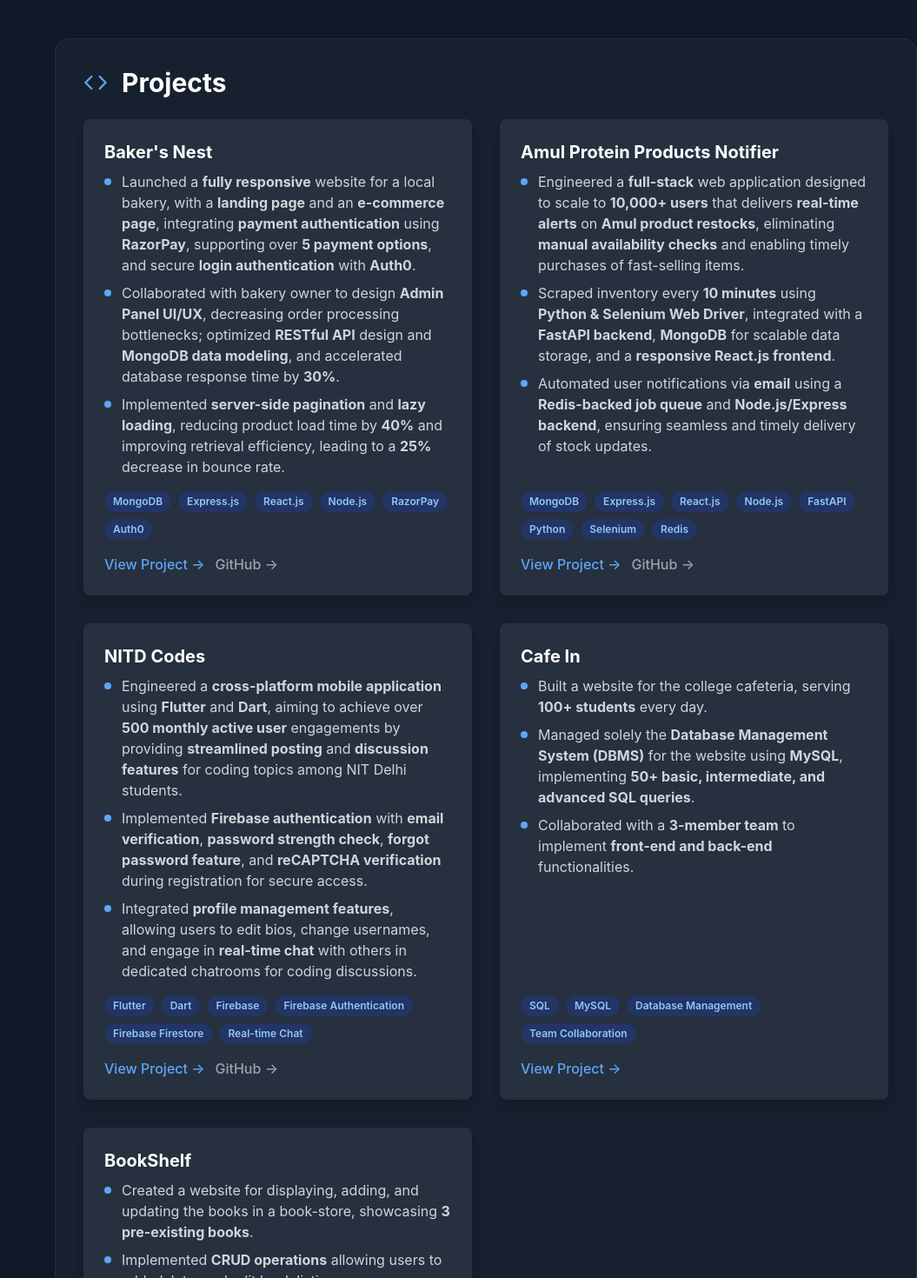
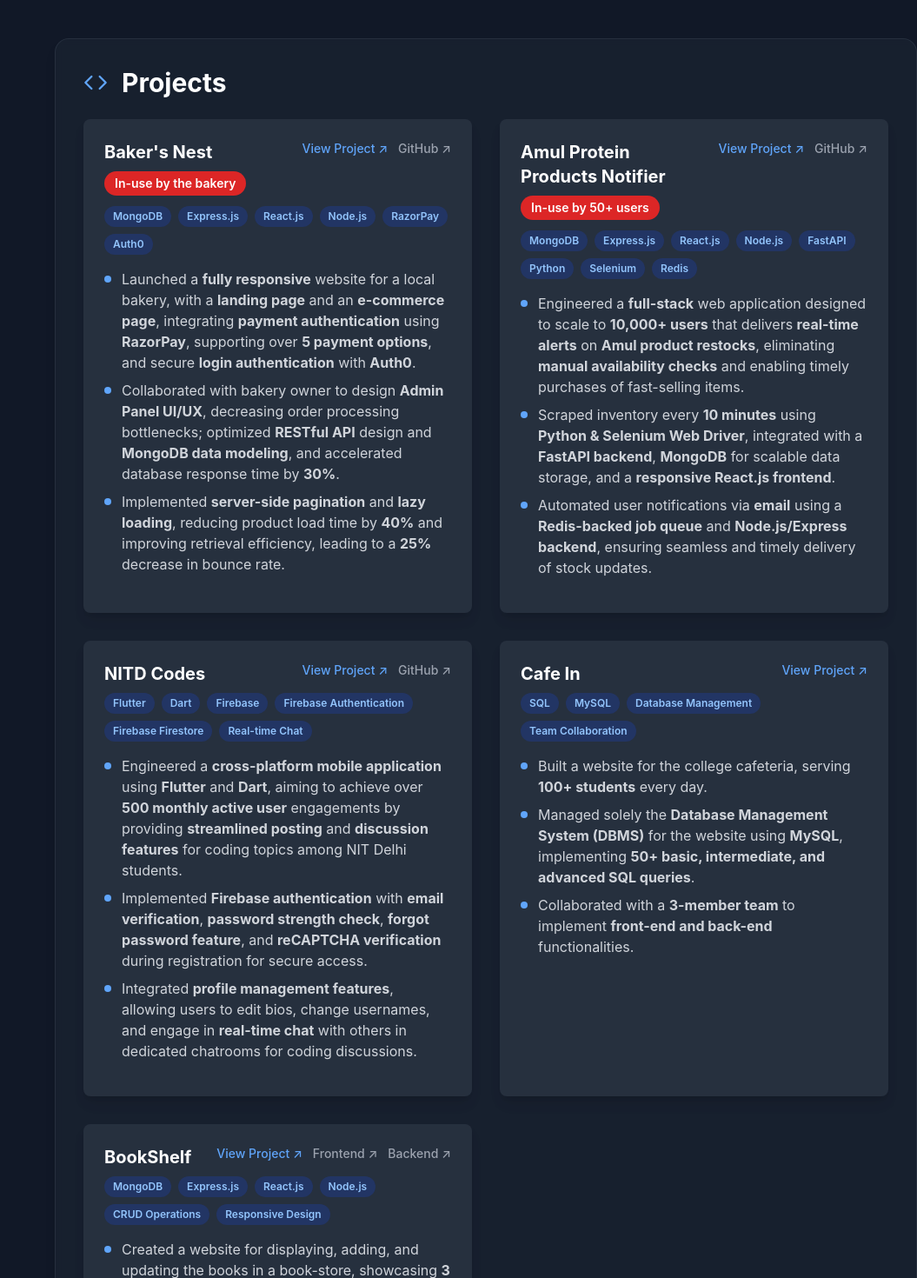
Before and after one commit to Gaurishh/portfolio-website, a Next.js app: page / in a window 1280 px wide. Shown: the part 2640-4110 px from the top of the page at 87% size, without its empty margins (225-1280 px from the left). Built offline with nearby package versions, Linux system fonts and the light colour scheme.

Commit message:
Made changes to projects section

```diff
--- /dev/null
+++ b/components/ClientOnly.js
@@ -0,0 +1,17 @@
+import React, { useState, useEffect } from 'react';
+
+const ClientOnly = ({ children, fallback = null }) => {
+  const [hasMounted, setHasMounted] = useState(false);
+
+  useEffect(() => {
+    setHasMounted(true);
+  }, []);
+
+  if (!hasMounted) {
+    return fallback;
+  }
+
+  return children;
+};
+
+export default ClientOnly;
--- a/components/ExperienceSection.js
+++ b/components/ExperienceSection.js
@@ -1,17 +1,23 @@
-import React from 'react';
+import React, { useState, useEffect } from 'react';
 import { Briefcase } from 'lucide-react';
 import SectionCard from './SectionCard';
 import { experiences } from './constants';
 
 const ExperienceSection = () => {
+    const [isClient, setIsClient] = useState(false);
+
+    useEffect(() => {
+        setIsClient(true);
+    }, []);
+
     return (
         <SectionCard title="Experience" icon={Briefcase}>
             <div className="relative border-l-2 border-blue-500 pl-8">
                 {experiences.map((exp, index) => (
                     <div key={index} className="mb-10">
-                        <div className="absolute w-4 h-4 bg-blue-500 rounded-full -left-2 mt-1.5 border-2 border-gray-900"></div>
-                        <p className="text-sm text-gray-400">{exp.period}</p>
-                        <h3 className="text-xl font-bold text-white mt-1">
+                        <div className="absolute w-4 h-4 bg-blue-500 rounded-full -left-2 mt-1.5 border-2 border-gray-900" suppressHydrationWarning></div>
+                        <p className="text-sm text-gray-400" suppressHydrationWarning>{exp.period}</p>
+                        <h3 className="text-xl font-bold text-white mt-1" suppressHydrationWarning>
                             {exp.role.includes('(6M Intern + Full Time Conversion)') ? (
                                 <>
                                     Software Engineer 1{' '}
@@ -21,17 +27,17 @@ const ExperienceSection = () => {
                                 exp.role
                             )}
                         </h3>
-                        <p className="text-md text-blue-300 mb-2">{exp.company}</p>
+                        <p className="text-md text-blue-300 mb-2" suppressHydrationWarning>{exp.company}</p>
                         <div className="text-gray-300 leading-relaxed space-y-2">
                             {exp.bullets ? (
                                 exp.bullets.map((bullet, index) => (
-                                    <div key={index} className="flex items-start">
-                                        <span className="w-2 h-2 bg-blue-400 rounded-full mr-3 mt-2 flex-shrink-0"></span>
-                                        <p dangerouslySetInnerHTML={{ __html: bullet }}></p>
+                                    <div key={index} className="flex items-start" suppressHydrationWarning>
+                                        <span className="w-2 h-2 bg-blue-400 rounded-full mr-3 mt-2 flex-shrink-0" suppressHydrationWarning></span>
+                                        <p dangerouslySetInnerHTML={{ __html: bullet }} suppressHydrationWarning></p>
                                     </div>
                                 ))
                             ) : (
-                                <p>{exp.description}</p>
+                                <p suppressHydrationWarning>{exp.description}</p>
                             )}
                         </div>
                     </div>
--- a/components/ProjectsSection.js
+++ b/components/ProjectsSection.js
@@ -1,41 +1,63 @@
-import React from 'react';
+import React, { useState, useEffect } from 'react';
 import { Code } from 'lucide-react';
 import SectionCard from './SectionCard';
 import { projects } from './constants';
 
 const ProjectsSection = () => {
+    const [isClient, setIsClient] = useState(false);
+
+    useEffect(() => {
+        setIsClient(true);
+    }, []);
+
     return (
         <SectionCard title="Projects" icon={Code}>
             <div className="grid grid-cols-1 md:grid-cols-2 gap-8">
                 {projects.map(project => (
                     <div key={project.name} className="bg-gray-700/50 p-6 rounded-lg flex flex-col hover:shadow-blue-500/20 shadow-lg transition-shadow">
-                        <h3 className="text-xl font-bold text-white mb-2">{project.name}</h3>
+                        {/* Header with title and links */}
+                        <div className="flex justify-between items-start mb-2">
+                            <h3 className="text-xl font-bold text-white flex-1">{project.name}</h3>
+                            <div className="flex gap-3 ml-4" suppressHydrationWarning>
+                                <a href={project.link} className="text-blue-400 hover:text-blue-300 font-medium text-sm">View Project ↗</a>
+                                {project.name === 'BookShelf' ? (
+                                    <>
+                                        <a href={project.github} className="text-gray-400 hover:text-blue-300 font-medium text-sm">Frontend ↗</a>
+                                        <a href={project.backend} className="text-gray-400 hover:text-blue-300 font-medium text-sm">Backend ↗</a>
+                                    </>
+                                ) : (
+                                    project.github && (
+                                        <a href={project.github} className="text-gray-400 hover:text-blue-300 font-medium text-sm">GitHub ↗</a>
+                                    )
+                                )}
+                            </div>
+                        </div>
+                        {project.name === 'Amul Protein Products Notifier' && (
+                            <div className="bg-red-600 text-white text-sm font-semibold px-3 py-1 rounded-full inline-block mb-3 w-fit">
+                                In-use by 50+ users
+                            </div>
+                        )}
+                        {project.name === 'Baker\'s Nest' && (
+                            <div className="bg-red-600 text-white text-sm font-semibold px-3 py-1 rounded-full inline-block mb-3 w-fit">
+                                In-use by the bakery
+                            </div>
+                        )}
+
+                        {/* Technology tags */}
+                        <div className="flex flex-wrap gap-2 mb-4" suppressHydrationWarning>
+                            {project.tech.map(t => <span key={t} className="bg-blue-900/50 text-blue-300 text-xs font-semibold px-2.5 py-1 rounded-full">{t}</span>)}
+                        </div>
+
                         <div className="text-gray-300 flex-grow mb-4 space-y-2">
                             {project.bullets ? (
                                 project.bullets.map((bullet, index) => (
-                                    <div key={index} className="flex items-start">
-                                        <span className="w-2 h-2 bg-blue-400 rounded-full mr-3 mt-2 flex-shrink-0"></span>
-                                        <p dangerouslySetInnerHTML={{ __html: bullet }}></p>
+                                    <div key={index} className="flex items-start" suppressHydrationWarning>
+                                        <span className="w-2 h-2 bg-blue-400 rounded-full mr-3 mt-2 flex-shrink-0" suppressHydrationWarning></span>
+                                        <p dangerouslySetInnerHTML={{ __html: bullet }} suppressHydrationWarning></p>
                                     </div>
                                 ))
                             ) : (
-                                <p>{project.description}</p>
-                            )}
-                        </div>
-                        <div className="flex flex-wrap gap-2 mb-4">
-                            {project.tech.map(t => <span key={t} className="bg-blue-900/50 text-blue-300 text-xs font-semibold px-2.5 py-1 rounded-full">{t}</span>)}
-                        </div>
-                        <div className="flex gap-3 mt-auto">
-                            <a href={project.link} className="text-blue-400 hover:text-blue-300 font-medium self-start">View Project &rarr;</a>
-                            {project.name === 'BookShelf' ? (
-                                <>
-                                    <a href={project.github} className="text-gray-400 hover:text-blue-300 font-medium self-start">Frontend &rarr;</a>
-                                    <a href={project.backend} className="text-gray-400 hover:text-blue-300 font-medium self-start">Backend &rarr;</a>
-                                </>
-                            ) : (
-                                project.github && (
-                                    <a href={project.github} className="text-gray-400 hover:text-blue-300 font-medium self-start">GitHub &rarr;</a>
-                                )
+                                <p suppressHydrationWarning>{project.description}</p>
                             )}
                         </div>
                     </div>
--- a/components/index.js
+++ b/components/index.js
@@ -8,3 +8,4 @@ export { default as ContactSection } from './ContactSection';
 export { default as Sidebar } from './Sidebar';
 export { default as SectionCard } from './SectionCard';
 export { default as GlobalStyles } from './GlobalStyles';
+export { default as ClientOnly } from './ClientOnly';
```
